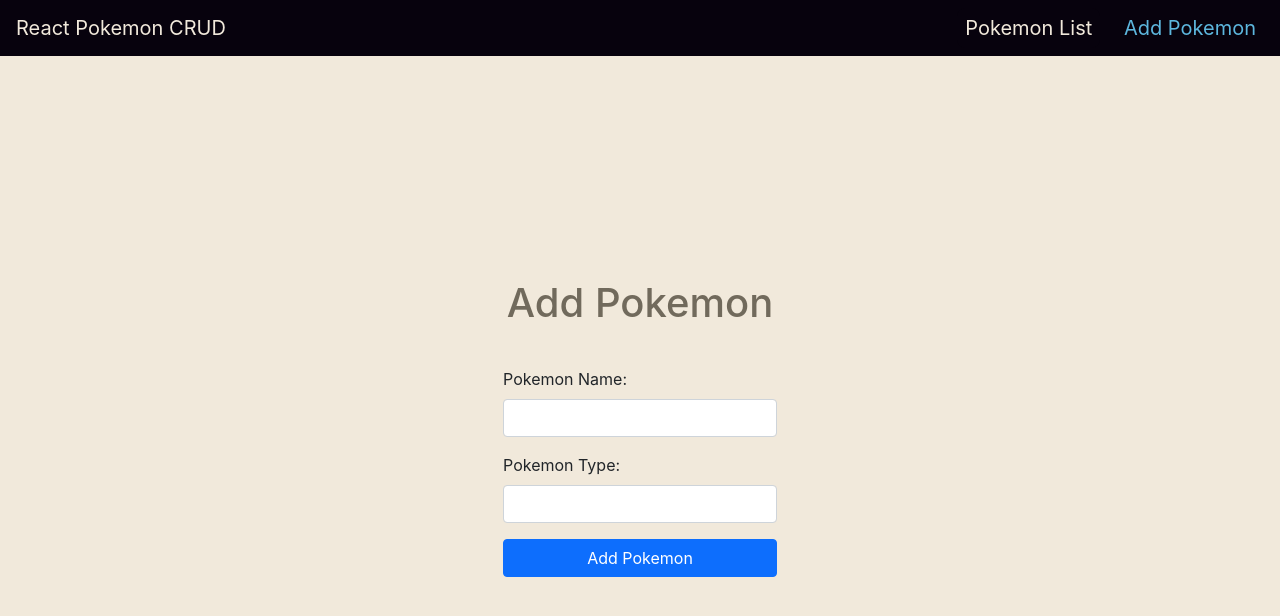
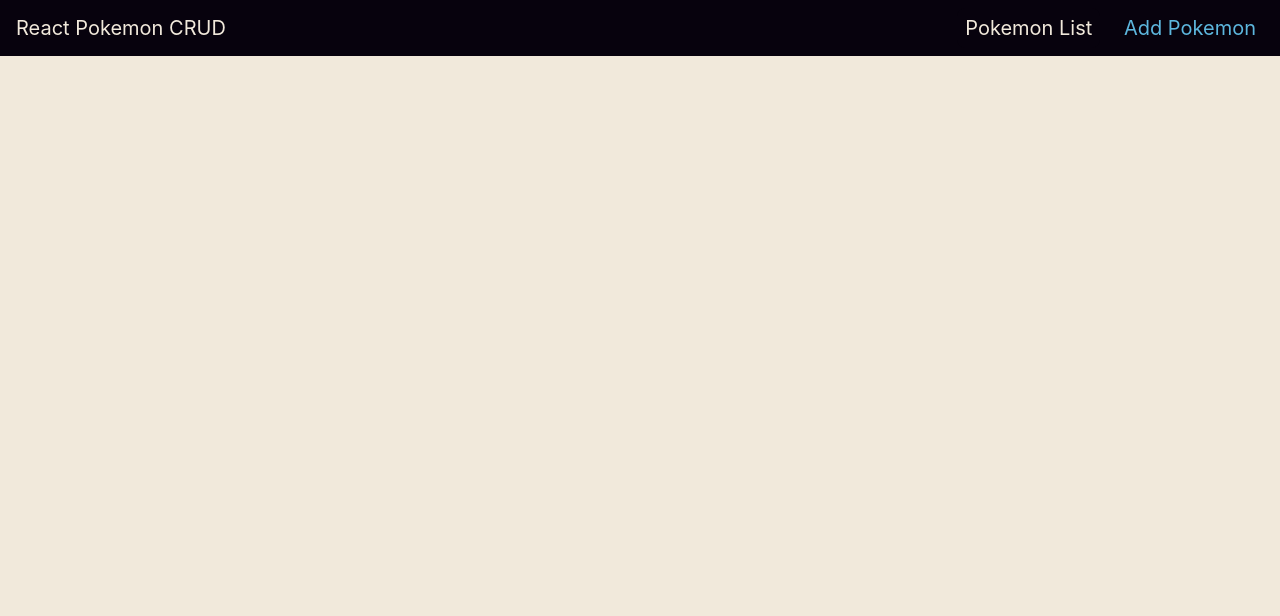
Before and after one commit to PPT87/pokemon-frontend-practice, a React (Create React App) app: page / in a window 1280 px wide. Shown: the top 616 px of the page. Built offline with nearby package versions, Linux system fonts and the light colour scheme.

Commit message:
add addPokemon route to app and verify route works

```diff
--- a/src/App.jsx
+++ b/src/App.jsx
@@ -17,7 +17,9 @@ function App() {
         </nav>
       </header>
       <main>
-        <AddPokemon />
+        <Routes>
+          <Route path='/add' element={<AddPokemon />} />
+        </Routes>
       </main>
     </div>
   );
```
